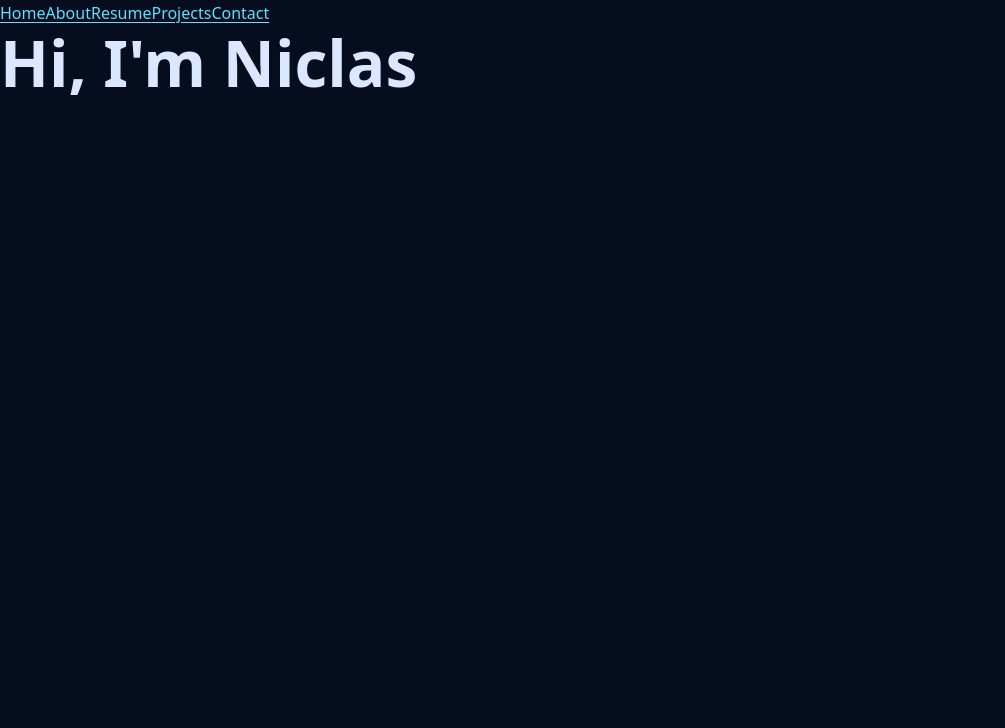
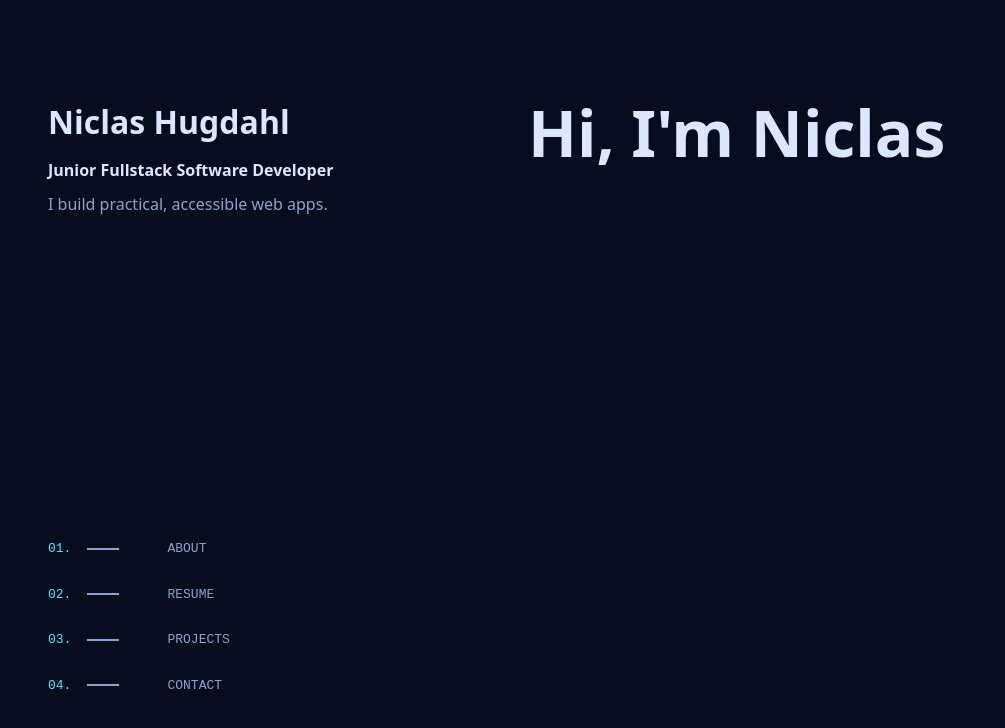
Before and after one commit to NiclO1337/frontend-projects, a React (Vite) app in the folder project3-portfolio-website/: page / in a window 1280 px wide. Shown: the top 728 px of the page, without its empty margins (0-1005 px from the left). Built offline with nearby package versions, Linux system fonts and the light colour scheme.

Commit message:
project-3: add sidebar navigation

```diff
--- /dev/null
+++ b/project3-portfolio-website/src/components/NavMenu/NavMenu.jsx
@@ -0,0 +1,35 @@
+import { NavLink } from "react-router";
+import styles from "./NavMenu.module.css";
+
+// Home is not listed: the name in the sidebar is the link to "/".
+const links = [
+  { to: "/about", label: "About" },
+  { to: "/resume", label: "Resume" },
+  { to: "/projects", label: "Projects" },
+  { to: "/contact", label: "Contact" },
+];
+
+/**
+ * Main navigation. NavLink adds `aria-current="page"` to the link that matches
+ * the current URL, and the CSS styles the active link from that attribute.
+ */
+export default function NavMenu() {
+  return (
+    <nav aria-label="Main">
+      <ul className={styles.list}>
+        {links.map(({ to, label }, index) => (
+          <li key={to}>
+            <NavLink to={to} className={styles.link}>
+              {/* Decorative number and line: hidden from screen readers. */}
+              <span className={styles.number} aria-hidden="true">
+                {String(index + 1).padStart(2, "0")}.
+              </span>
+              <span className={styles.line} aria-hidden="true" />
+              {label}
+            </NavLink>
+          </li>
+        ))}
+      </ul>
+    </nav>
+  );
+}
--- /dev/null
+++ b/project3-portfolio-website/src/components/NavMenu/NavMenu.module.css
@@ -0,0 +1,61 @@
+.list {
+  display: flex;
+  flex-direction: column;
+  gap: var(--space-2);
+  margin: 0;
+  padding: 0;
+  list-style: none;
+}
+
+.link {
+  display: flex;
+  align-items: center;
+  gap: var(--space-3);
+  padding: var(--space-2) 0;
+  color: var(--color-text-muted);
+  font-family: var(--font-mono);
+  font-size: var(--text-label);
+  font-weight: 500;
+  text-decoration: none;
+  text-transform: uppercase;
+  transition: color var(--transition);
+}
+
+.number {
+  color: var(--color-accent);
+}
+
+/*
+  The line is always 64px wide but drawn at half size. Scaling it up with
+  `transform` is cheap for the browser (animating `width` would force a
+  re-layout on every frame).
+*/
+.line {
+  width: var(--space-7);
+  height: 2px;
+  background: currentColor;
+  transform: scaleX(0.5);
+  transform-origin: left;
+  transition: transform var(--transition);
+}
+
+/* Hover, keyboard focus and the active page share one neon look. */
+.link:hover,
+.link:focus-visible,
+.link[aria-current="page"] {
+  color: var(--color-accent);
+  text-shadow: var(--glow-sm);
+}
+
+.link:hover .line,
+.link:focus-visible .line,
+.link[aria-current="page"] .line {
+  transform: scaleX(1);
+}
+
+@media (prefers-reduced-motion: reduce) {
+  .link,
+  .line {
+    transition: none;
+  }
+}
--- /dev/null
+++ b/project3-portfolio-website/src/components/Sidebar/Sidebar.jsx
@@ -0,0 +1,24 @@
+import { Link } from "react-router";
+import NavMenu from "../NavMenu/NavMenu.jsx";
+import styles from "./Sidebar.module.css";
+
+/**
+ * Left column of the split layout: name, title, tagline and navigation.
+ * It's a <header> (banner landmark). The name is a link home, not the page <h1>.
+ */
+export default function Sidebar() {
+  return (
+    <header className={styles.sidebar}>
+      <div className={styles.intro}>
+        <Link to="/" className={styles.name}>
+          Niclas Hugdahl
+        </Link>
+        <p className={styles.title}>Junior Fullstack Software Developer</p>
+        <p className={styles.tagline}>
+          I build practical, accessible web apps.
+        </p>
+      </div>
+      <NavMenu />
+    </header>
+  );
+}
--- /dev/null
+++ b/project3-portfolio-website/src/components/Sidebar/Sidebar.module.css
@@ -0,0 +1,52 @@
+/* Small screens: a normal block above the page. Step 8 swaps it for a menu. */
+.sidebar {
+  display: flex;
+  flex-direction: column;
+  gap: var(--space-5);
+  padding: var(--space-4);
+}
+
+.intro {
+  display: flex;
+  flex-direction: column;
+  gap: var(--space-2);
+}
+
+.name {
+  color: var(--color-text);
+  font-family: var(--font-heading);
+  font-size: var(--text-h2);
+  font-weight: 700;
+  text-decoration: none;
+}
+
+.name:hover,
+.name:focus-visible {
+  color: var(--color-accent);
+  text-shadow: var(--glow-sm);
+}
+
+.title {
+  font-family: var(--font-heading);
+  font-weight: 600;
+}
+
+.tagline {
+  color: var(--color-text-muted);
+}
+
+@media (min-width: 1024px) {
+  /*
+    Sticky column: it stays in view while the right column scrolls.
+    `align-self: start` stops the grid from stretching it to the full page
+    height, which would leave sticky nothing to move within.
+  */
+  .sidebar {
+    position: sticky;
+    top: 0;
+    align-self: start;
+    justify-content: space-between;
+    height: 100dvh;
+    padding: var(--space-8) var(--space-6);
+  }
+}
--- a/project3-portfolio-website/src/layouts/RootLayout/RootLayout.jsx
+++ b/project3-portfolio-website/src/layouts/RootLayout/RootLayout.jsx
@@ -1,30 +1,15 @@
-import { NavLink, Outlet } from "react-router";
-
-// Temporary links so the routes can be tried out. Step 7 replaces this
-// with the real sidebar navigation.
-const links = [
-  { to: "/", label: "Home" },
-  { to: "/about", label: "About" },
-  { to: "/resume", label: "Resume" },
-  { to: "/projects", label: "Projects" },
-  { to: "/contact", label: "Contact" },
-];
+import { Outlet } from "react-router";
+import Sidebar from "../../components/Sidebar/Sidebar.jsx";
+import styles from "./RootLayout.module.css";
 
 /** Shared page frame. The matching child route is rendered where <Outlet /> is. */
 export default function RootLayout() {
   return (
-    <>
-      <nav aria-label="Main">
-        {links.map(({ to, label }) => (
-          // `end` makes "/" active only on the home page, not on every page.
-          <NavLink key={to} to={to} end={to === "/"}>
-            {label}
-          </NavLink>
-        ))}
-      </nav>
-      <main id="main">
+    <div className={styles.layout}>
+      <Sidebar />
+      <main id="main" className={styles.main}>
         <Outlet />
       </main>
-    </>
+    </div>
   );
 }
--- /dev/null
+++ b/project3-portfolio-website/src/layouts/RootLayout/RootLayout.module.css
@@ -0,0 +1,16 @@
+.main {
+  padding: var(--space-4);
+}
+
+/* Desktop: sidebar on the left, the current page on the right. */
+@media (min-width: 1024px) {
+  .layout {
+    display: grid;
+    grid-template-columns: var(--sidebar-width) 1fr;
+  }
+
+  .main {
+    max-width: var(--content-max);
+    padding: var(--space-8) var(--space-6);
+  }
+}
```
Also changed, not shown: 1 other file (tests, documents, lock files or other folders).
